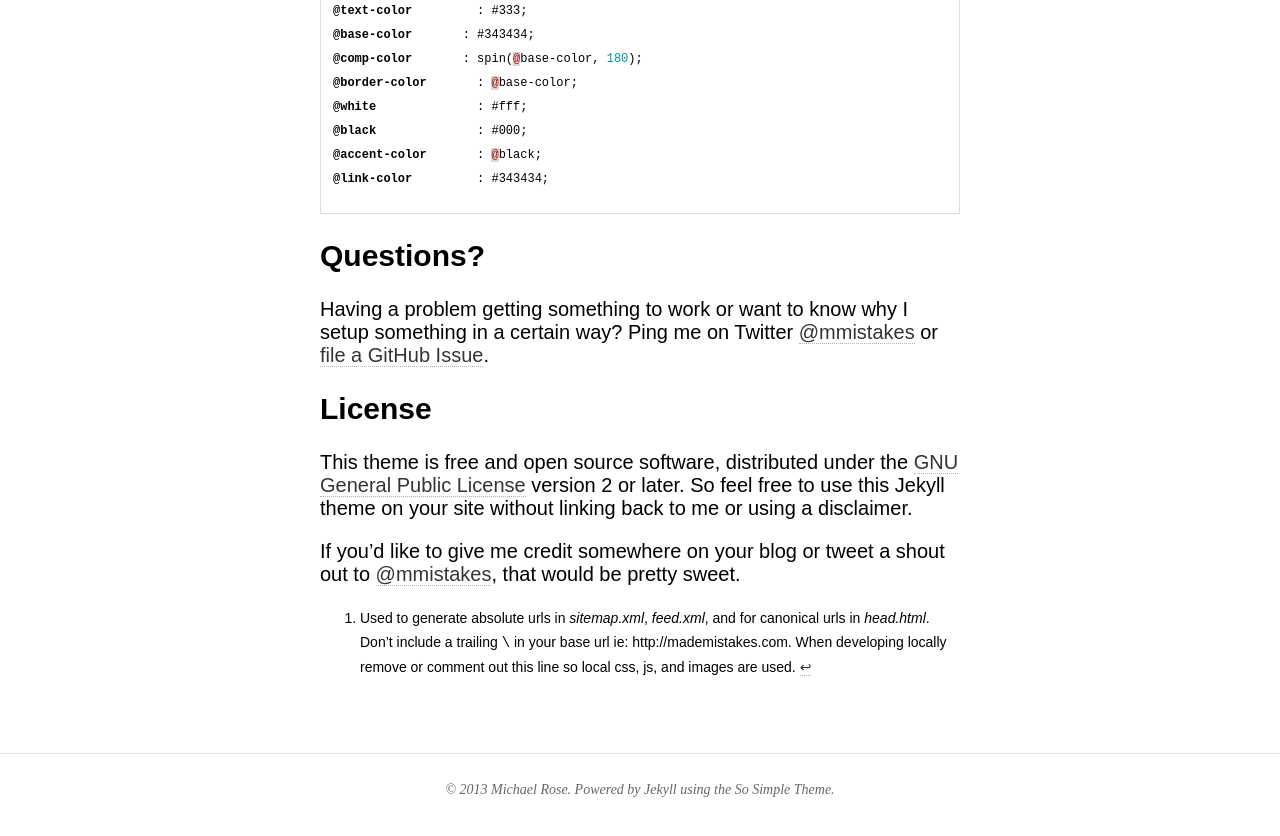
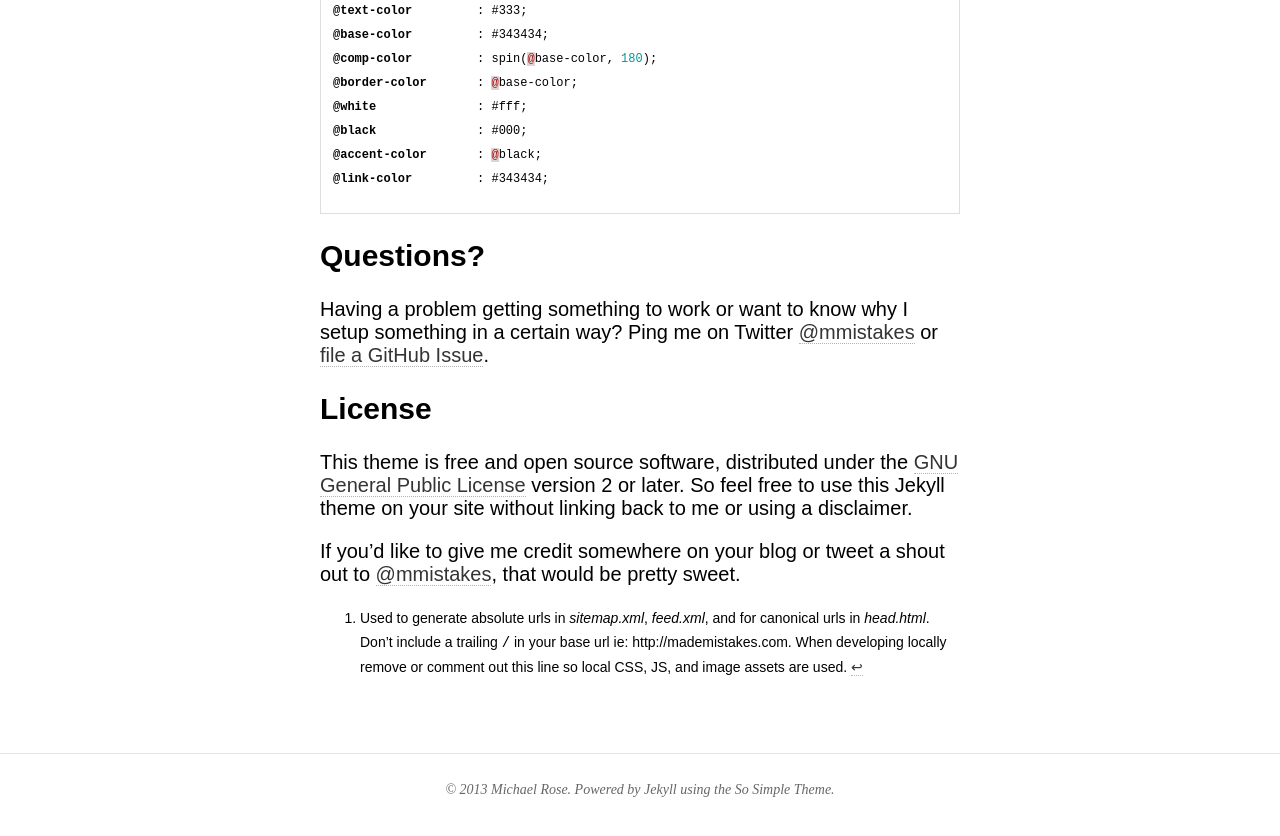
Before and after one commit to strongriley/parker-technical-sales, a Jekyll site: the page built from theme-setup.md, in a window 1280 px wide and 900 px high, scrolled down 5117 px. Shown: the top 836 px of the window. Built offline with Jekyll 4.4.1, drawn with Linux system fonts in a browser that asks for light colours; nearby versions of some CDN libraries.

Commit message:
Fixes issue #1

```diff
--- a/theme-setup.md
+++ b/theme-setup.md
@@ -50,7 +50,7 @@
 
 #### Owner/Author Information
 
-Change your name, and avatar photo (200x200 pixels or larger), email, and social networking urls. If you want to link to an external image on Gravatar or something similiar you'll need to edit the path in `head.html` since it assumes it is located in `\images`.
+Change your name, and avatar photo (200x200 pixels or larger), email, and social networking urls. If you want to link to an external image on Gravatar or something similiar you'll need to edit the path in `head.html` since it assumes it is located in `/images`.
 
 Including a link to your Google+ profile has the added benefit of displaying [Google Authorship](https://plus.google.com/authorship) in Google search results if you've went ahead and applied for it.
 
@@ -145,8 +145,8 @@
 // --------------------------------------------------
 @body-color         : #ebebeb;
 @text-color         : #333;
-@base-color       : #343434;
-@comp-color       : spin(@base-color, 180);
+@base-color         : #343434;
+@comp-color         : spin(@base-color, 180);
 @border-color       : @base-color;
 @white              : #fff;
 @black              : #000;
@@ -164,4 +164,4 @@
 
 If you'd like to give me credit somewhere on your blog or tweet a shout out to [@mmistakes](https://twitter.com/mmistakes), that would be pretty sweet.
 
-[^1]: Used to generate absolute urls in *sitemap.xml*, *feed.xml*, and for canonical urls in *head.html*. Don't include a trailing `\` in your base url ie: http://mademistakes.com. When developing locally remove or comment out this line so local css, js, and images are used.
+[^1]: Used to generate absolute urls in *sitemap.xml*, *feed.xml*, and for canonical urls in *head.html*. Don't include a trailing `/` in your base url ie: http://mademistakes.com. When developing locally remove or comment out this line so local CSS, JS, and image assets are used.
```
Also changed, not shown: README.md.
